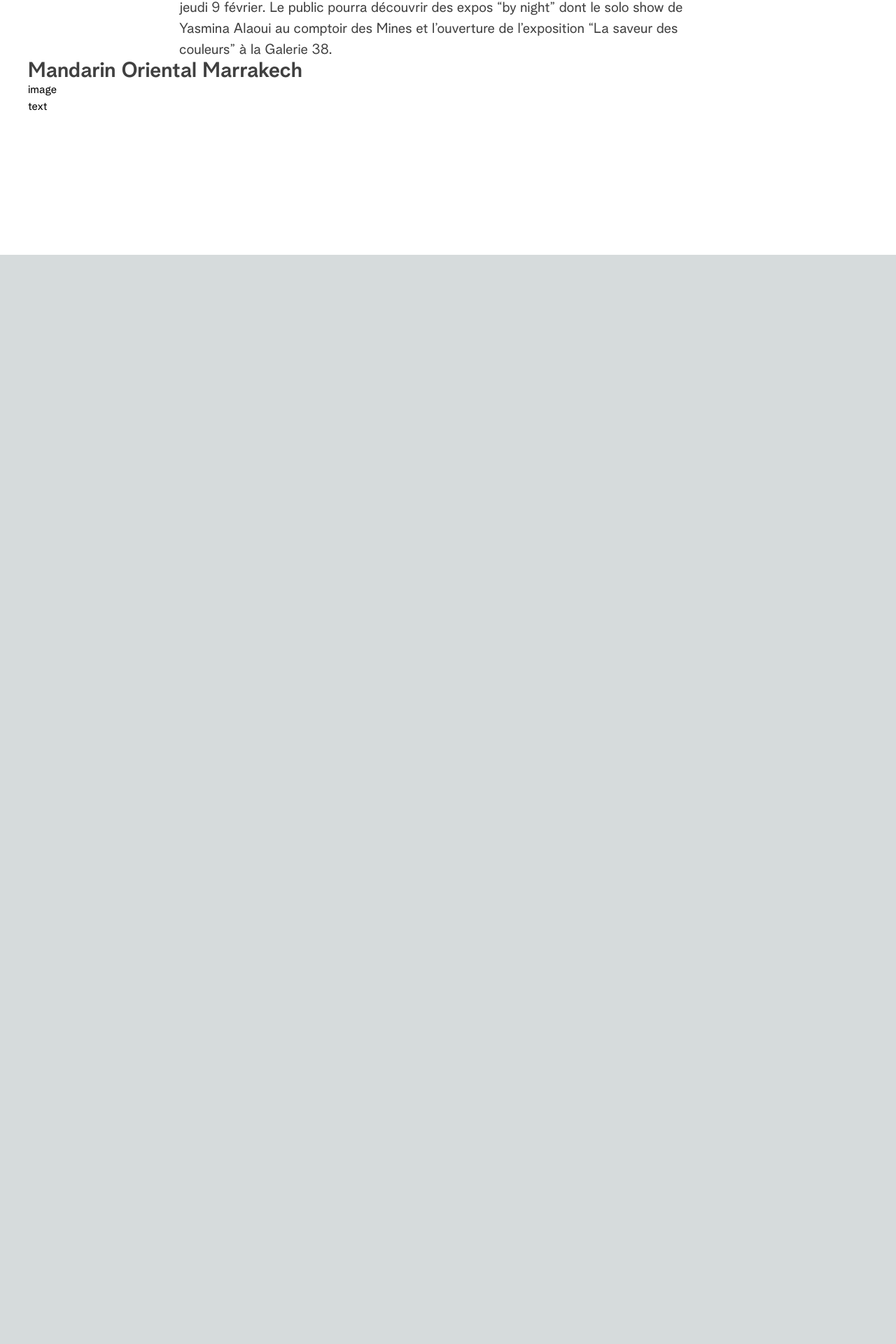
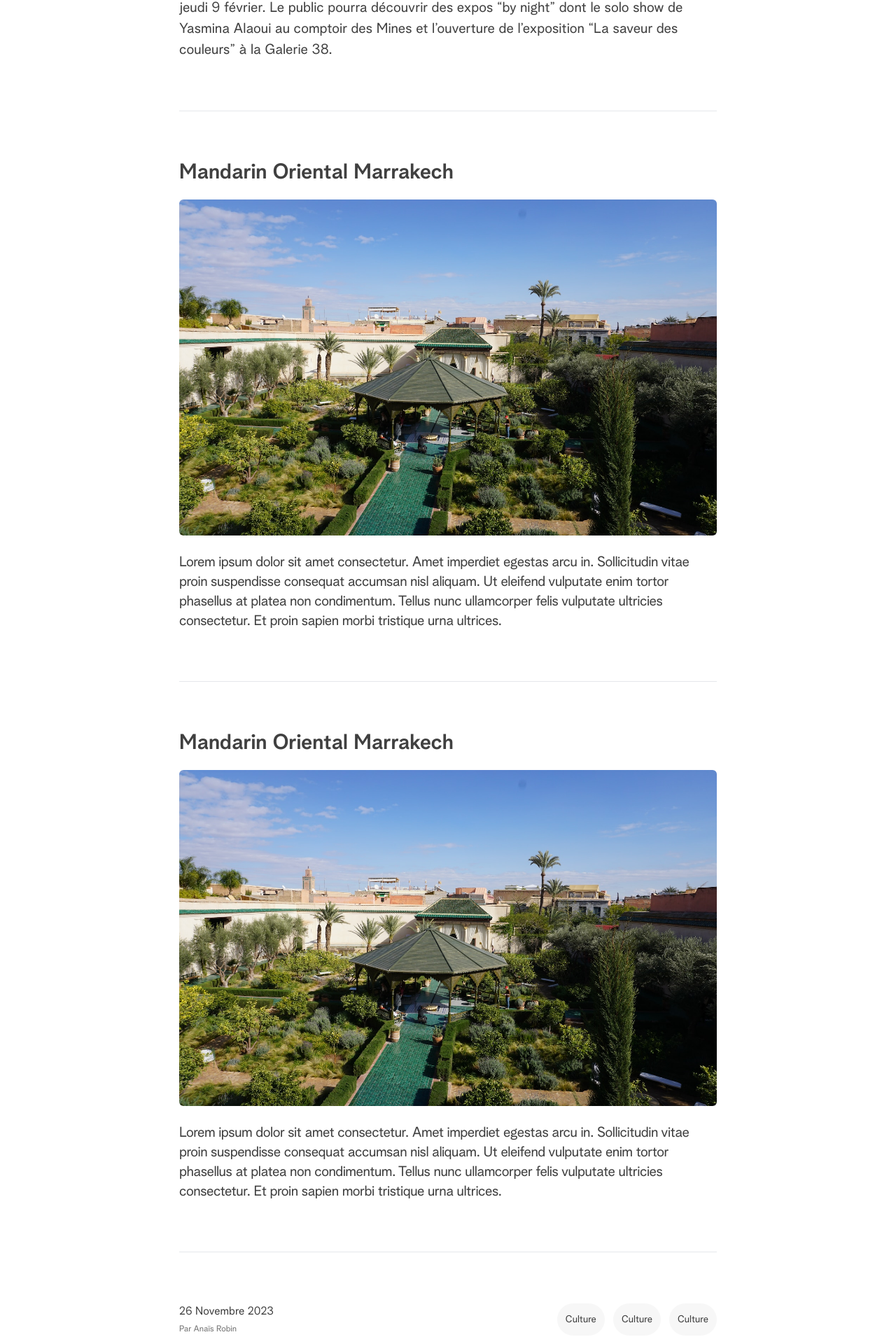
Before and after one commit to mimcity/madeincity_integration, a Next.js app: page /article in a window 1280 px wide. Shown: the part 2896-4816 px from the top of the page at 70% size. Before the commit the page ends 3260 px from the top, so only its background shows below. Built offline with nearby package versions, Linux system fonts and the light colour scheme.

Commit message:
article page

```diff
--- a/components/Article/Content.tsx
+++ b/components/Article/Content.tsx
@@ -2,6 +2,7 @@
 import React from "react";
 import Article from "../../assets/articlecontent.png";
 import TopElementCard from "../UI/TopElementCard";
+import Badge from "../UI/Badge";
 
 const Content = () => {
   return (
@@ -41,7 +42,7 @@
         <h2 className="mt-[72px] text-3xl leading-[30px] font-semibold text-neutral-700 max-w-3xl mx-auto">
           Des expos “by night”
         </h2>
-        <h3 className="mt-12 text-neutral-700 text-2xl leading-[30px] -tracking-wide">
+        <h3 className="mt-12 text-neutral-700 text-2xl leading-[30px] -tracking-wide max-w-3xl mx-auto">
           Au programme
         </h3>
         <p className="mt-4 text-xl text-neutral-700 leading-[30px] max-w-3xl mx-auto">
@@ -52,7 +53,7 @@
           amateurs d’art. Le Royaume sera représenté par cinq galeries d’art,
           dont 3 établissements se trouvant à Casablanca.
         </p>
-        <h3 className="mt-12 text-neutral-700 text-2xl leading-[30px] -tracking-wide">
+        <h3 className="mt-12 text-neutral-700 text-2xl leading-[30px] -tracking-wide max-w-3xl mx-auto">
           Le Centre culturel
         </h3>
         <p className="mt-4 text-xl text-neutral-700 leading-[30px] max-w-3xl mx-auto">
@@ -65,7 +66,21 @@
           night” dont le solo show de Yasmina Alaoui au comptoir des Mines et
           l’ouverture de l’exposition “La saveur des couleurs” à la Galerie 38.
         </p>
-        <TopElementCard />
+        <div className="max-w-3xl mx-auto py-[72px]">
+          <TopElementCard />
+          <TopElementCard />
+        </div>
+        <div className="flex items-center justify-between max-w-3xl mx-auto">
+          <div>
+            <p className="text-neutral-700 font-normal">26 Novembre 2023</p>
+            <span className="text-neutral-500 text-xs">Par Anaïs Robin</span>
+          </div>
+          <div className="flex items-center gap-3">
+            <Badge />
+            <Badge />
+            <Badge />
+          </div>
+        </div>
       </div>
     </main>
   );
--- /dev/null
+++ b/components/UI/Badge.tsx
@@ -0,0 +1,11 @@
+import React from "react";
+
+const Badge = () => {
+  return (
+    <button className="py-[13px] px-3 bg-[#3031330A] rounded-full text-neutral-700 text-sm">
+      Culture
+    </button>
+  );
+};
+
+export default Badge;
--- a/components/UI/TopElementCard.tsx
+++ b/components/UI/TopElementCard.tsx
@@ -1,13 +1,29 @@
 import React from "react";
+import TopElement from "../../assets/topelement.jpeg";
+import Image from "next/image";
 
 const TopElementCard = () => {
   return (
-    <div className="max-w-3xl w-full">
+    <div className="w-full py-[72px] border-b first:border-t">
       <h2 className="text-3xl leading-[30px] font-semibold text-neutral-700">
         Mandarin Oriental Marrakech
       </h2>
-      <div>image</div>
-      <div>text</div>
+      <div className="mt-6">
+        <Image
+          src={TopElement}
+          alt="Yo"
+          className="max-h-[480px] rounded-md overflow-hidden"
+        />
+      </div>
+      <div className="mt-6">
+        <p className="text-xl -tracking-wide text-neutral-700">
+          Lorem ipsum dolor sit amet consectetur. Amet imperdiet egestas arcu
+          in. Sollicitudin vitae proin suspendisse consequat accumsan nisl
+          aliquam. Ut eleifend vulputate enim tortor phasellus at platea non
+          condimentum. Tellus nunc ullamcorper felis vulputate ultricies
+          consectetur. Et proin sapien morbi tristique urna ultrices.
+        </p>
+      </div>
     </div>
   );
 };
```
Also changed, not shown: assets/topelement.jpeg (added).
